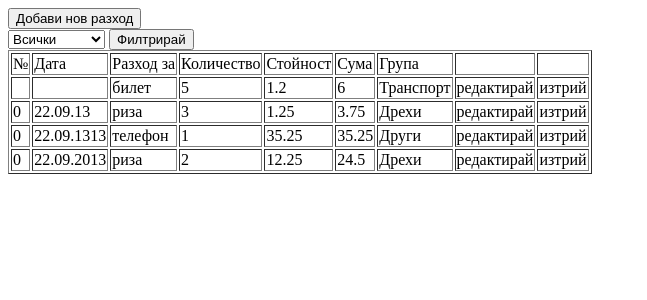
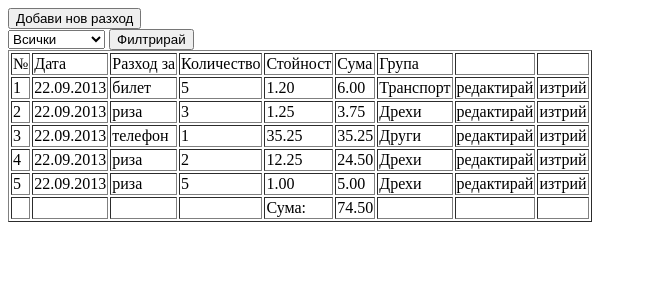
Before and after one commit to kancho-kanchev/PHP_HomeWork_01, a PHP site: page / in a window 1280 px wide. Shown: the top 300 px of the page, without its empty margins (0-647 px from the left). Run offline with PHP 8.4, Linux system fonts and the light colour scheme.

Commit message:
Filter is works

```diff
--- a/data.txt
+++ b/data.txt
@@ -1,4 +1,5 @@
-;;билет;5;1.2;2
-0;22.09.13;риза;3;1.25;4
-0;22.09.1313;телефон;1;35.25;3
-0;22.09.2013;риза;2;12.25;4
+1;22.09.2013;билет;5;1.2;2
+2;22.09.2013;риза;3;1.25;4
+3;22.09.2013;телефон;1;35.25;3
+4;22.09.2013;риза;2;12.25;4
+5;22.09.2013;риза;5;1;4
--- a/index.php
+++ b/index.php
@@ -5,10 +5,14 @@ $filterGroup = 0;
 if (isset($_POST['group'])){
 	$filterGroup = (int)$_POST['group'];
 }
+if (file_exists('data.txt')){
+	$result = file('data.txt');
+	$rows = count($result);
+}
 require_once 'includes/header.php';
 ?>
 		<form method="POST" action="form.php">
-			<input type="hidden" name="rows" value="4"/>
+			<input type="hidden" name="rows" value="<?= $rows; ?>"/>
 			<input type="submit" value="Добави нов разход" />
 		</form>
 		<form method="POST" action="index.php">
@@ -35,25 +39,39 @@ require_once 'includes/header.php';
 				<td></td>
 			</tr>
 <?php
-if (file_exists('data.txt')){
-	$result = file('data.txt');
+if (isset($result)){
+	$counter = 1;
+	$sum = 0;
 	foreach ($result as $value){
 		$columns = explode(';', $value);
-		$ID = $columns[0];
+		if ($filterGroup==0 || $filterGroup==$columns[5]){
+			$sum+=$columns[3]*$columns[4];
 			echo '<tr>
-				<td>'.$columns[0].'</td>
+					<td>'.$counter++.'</td>
 					<td>'.$columns[1].'</td>
 					<td>'.$columns[2].'</td>
 					<td>'.$columns[3].'</td>
-				<td>'.$columns[4].'</td>
-				<td>'.$columns[3]*$columns[4].'</td>
+					<td>'.number_format($columns[4], 2).'</td>
+					<td>'.number_format($columns[3]*$columns[4], 2).'</td>
 					<td>'.$groups[trim($columns[5])].'</td>
 					<td>редактирай</td>
 					<td>изтрий</td>
 				</tr>';
 		}
 	}
+}
 ?>
+			<tr>
+				<td></td>
+				<td></td>
+				<td></td>
+				<td></td>
+				<td>Сума:</td>
+				<td><?= number_format($sum, 2); ?></td>
+				<td></td>
+				<td></td>
+				<td></td>
+			</tr>
 		</table>
 <?php
 include_once 'includes/footer.php';
```
Also changed, not shown: form.php (+9 -0 lines). Lines whose indentation alone changed are shown as unchanged.
